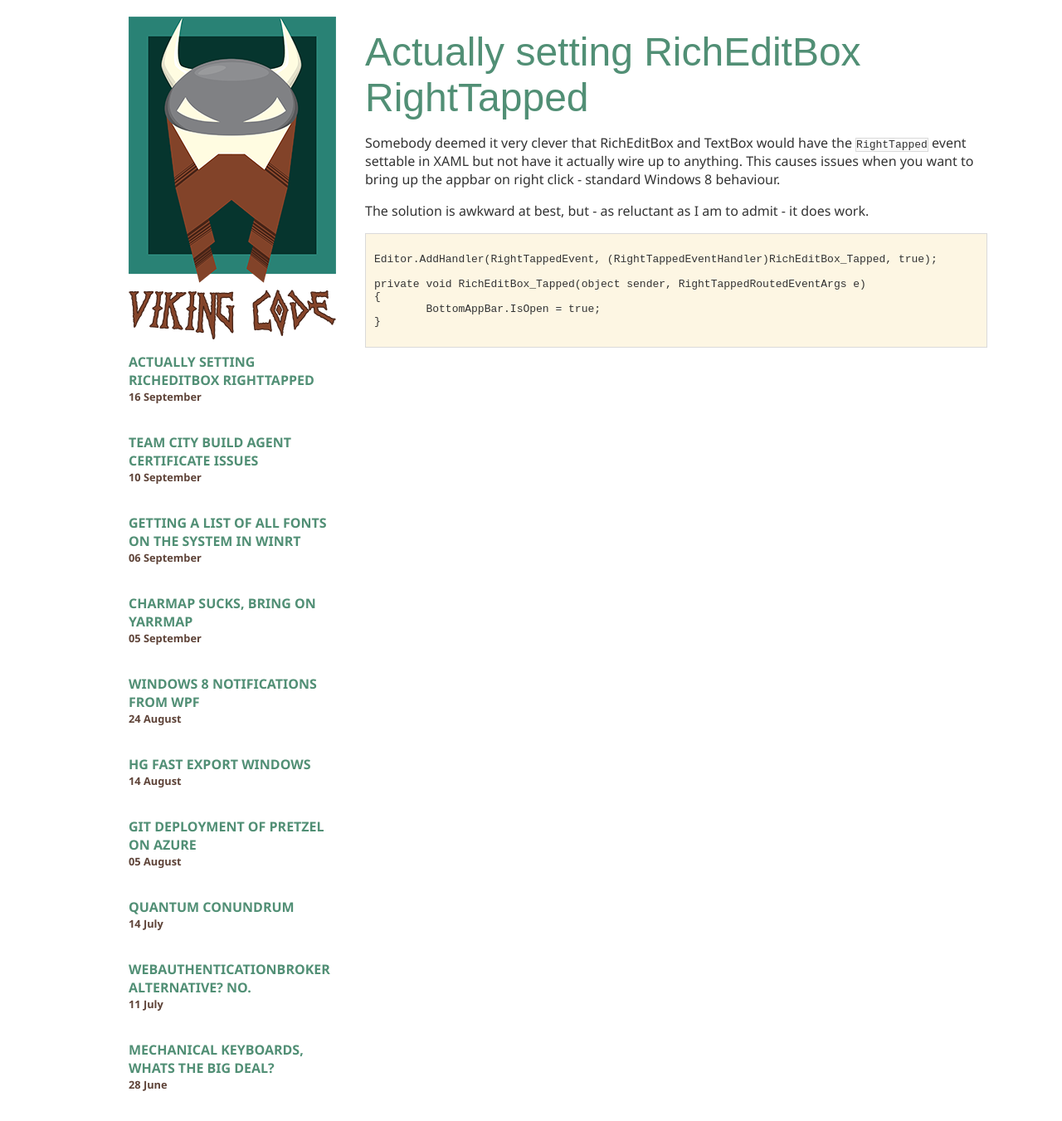
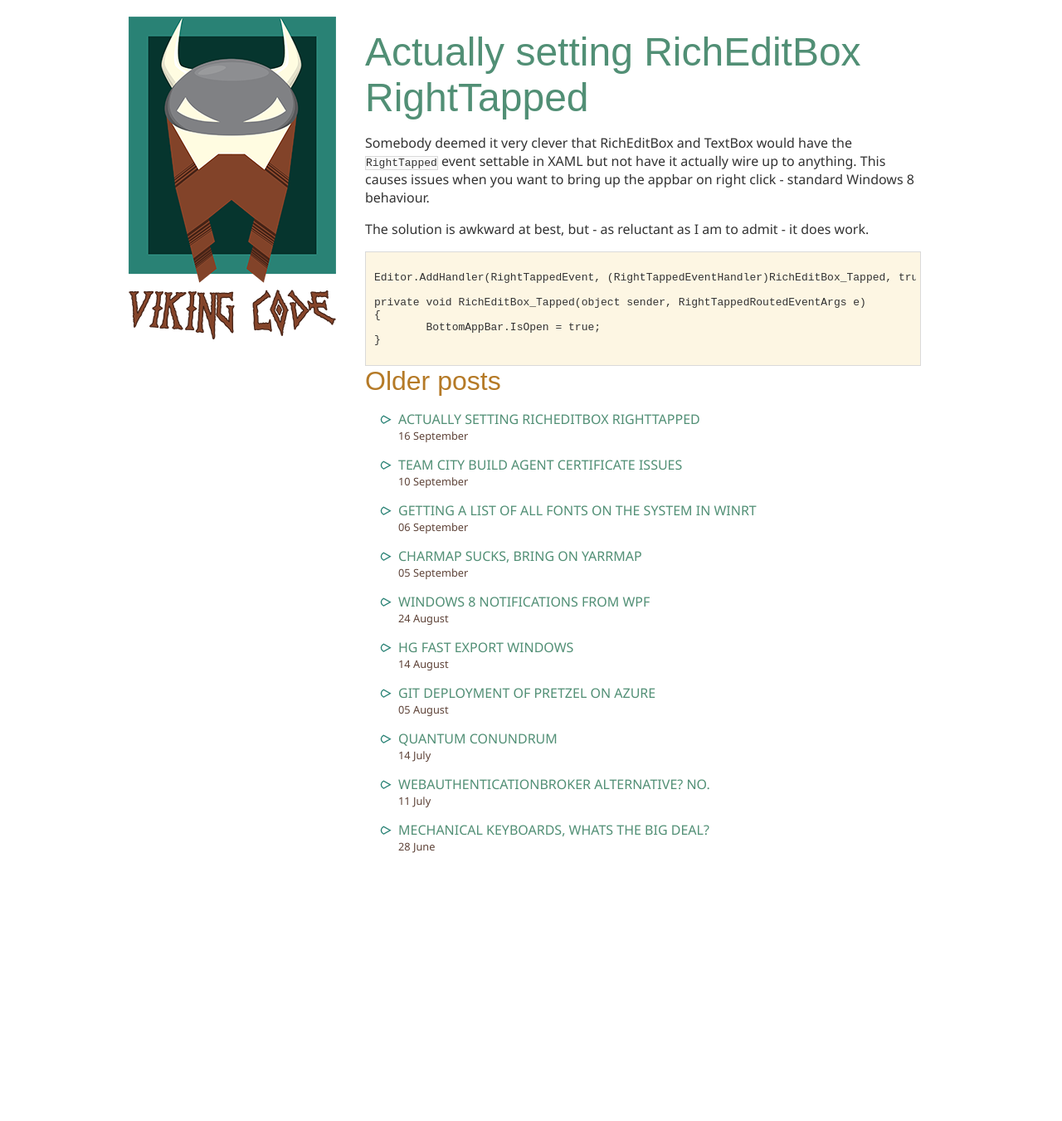
Before and after one commit to vikingcode/vikingcode.github.io, a Jekyll site: the page built from index.md, in a window 1280 px wide. Shown: the whole page at 83% size. Built offline with Jekyll 4.4.1, drawn with Linux system fonts in a browser that asks for light colours; Markdown is read by kramdown in place of the engine named in the settings; after the commit the page ends 1060 px from its top, so only the background shows below that.

Commit message:
updated styling

```diff
--- a/_layouts/layout.html
+++ b/_layouts/layout.html
@@ -5,6 +5,12 @@
 		<div id="container">
 			<nav>
 				<header><a href="/"><img src="/images/logo.png" /></a></header>
+			</nav>
+			<section id="content">
+				{{content}}
+
+
+				<h3>Older posts</h3>
 				<ul>
 				{% for post in site.posts %}
 					<li>
@@ -13,9 +19,6 @@
 					</li>
 				{% endfor %}
 				</ul>
-			</nav>
-			<section id="content">
-				{{content}}
 			</section>
 		</div>
 	</body>
--- a/css/page.css
+++ b/css/page.css
@@ -4,7 +4,7 @@
 	background: white;
 }
 section {
-	width:750px;
+	max-width:750px;
 	margin-left:270px;
 	padding: 15px;
 	background: white;
@@ -19,7 +19,7 @@
 	margin-top: 20px;
 	margin-left:auto;
 	margin-right:auto;
-	width: 970px;
+	max-width: 970px;
 }
 .footnotes { }
 .footnotes p { display:inline; }
@@ -124,3 +124,17 @@
 .highlight .vg { color: #268BD2 } /* Name.Variable.Global */
 .highlight .vi { color: #268BD2 } /* Name.Variable.Instance */
 .highlight .il { color: #2AA198 } /* Literal.Number.Integer.Long */
+
+
+
+@media all and (max-width: 650px){
+	nav { width: 150px; float:left; }
+	section { margin-left: 150px; }
+	header img {max-width:100%;}
+}
+
+@media all and (max-width: 480px){
+	nav { margin-left:10px; float:none; }
+	section { margin-left: 0px; }
+	header img {max-width:100%;}
+}
```
